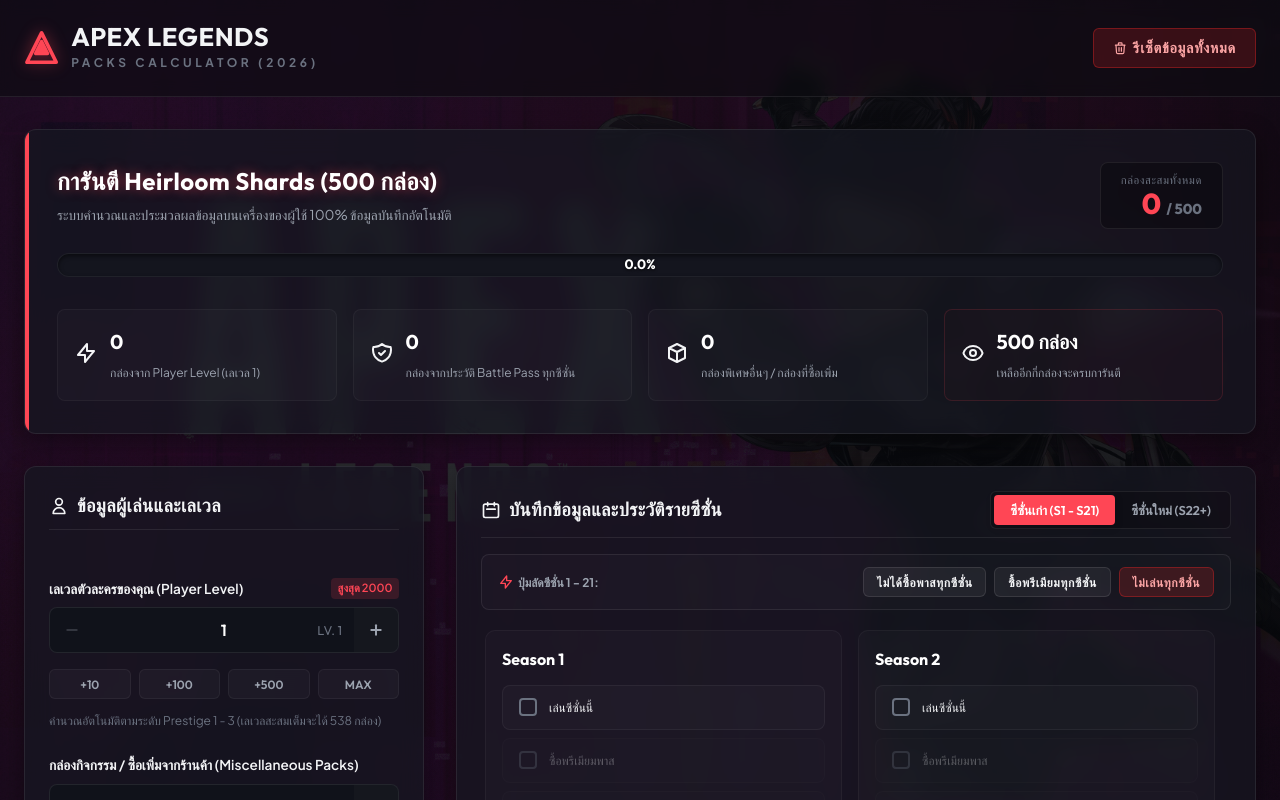
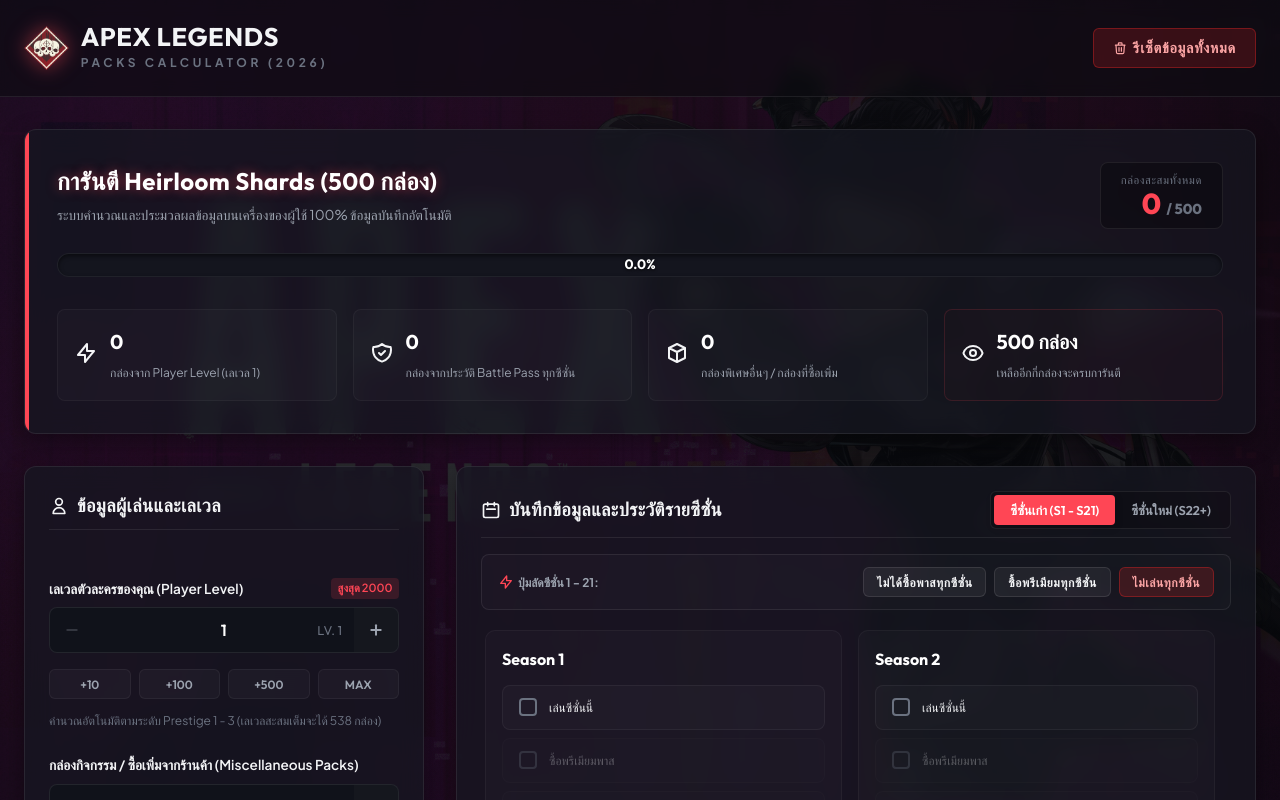
Before and after one commit to Bandidkw/apex-calculator-pack, a Vue app in the folder apex frontend/: page / in a window 1280 px wide. Shown: the top 800 px of the page. Built offline with nearby package versions, Linux system fonts and the light colour scheme.

Commit message:
Replace custom inline SVG header logo with apex-logo-skulls-transparent.png

```diff
--- a/apex frontend/src/App.vue
+++ b/apex frontend/src/App.vue
@@ -40,23 +40,16 @@ onUnmounted(() => {
     <!-- Header -->
     <header class="app-header container">
       <div class="logo-area">
-        <svg
-          class="apex-symbol"
-          viewBox="0 0 24 24"
-          fill="none"
-          stroke="var(--color-primary)"
-          stroke-width="2.5"
-          stroke-linecap="round"
-          stroke-linejoin="round"
+        <img
+          src="/apex-logo-skulls-transparent.png"
+          alt="Apex Legends Logo"
           style="
-            width: 2.2rem;
-            height: 2.2rem;
-            filter: drop-shadow(0 0 8px rgba(255, 70, 85, 0.4));
+            width: 2.8rem;
+            height: 2.8rem;
+            object-fit: contain;
+            filter: drop-shadow(0 0 10px rgba(255, 70, 85, 0.5));
           "
-        >
-          <path d="M12 2L2 22h20L12 2z" />
-          <path d="M12 8l-4 8h8l-4-8z" fill="var(--color-primary)" />
-        </svg>
+        />
         <div class="logo-text">
           <h1>APEX LEGENDS</h1>
           <p class="subtitle">PACKS CALCULATOR (2026)</p>
```
